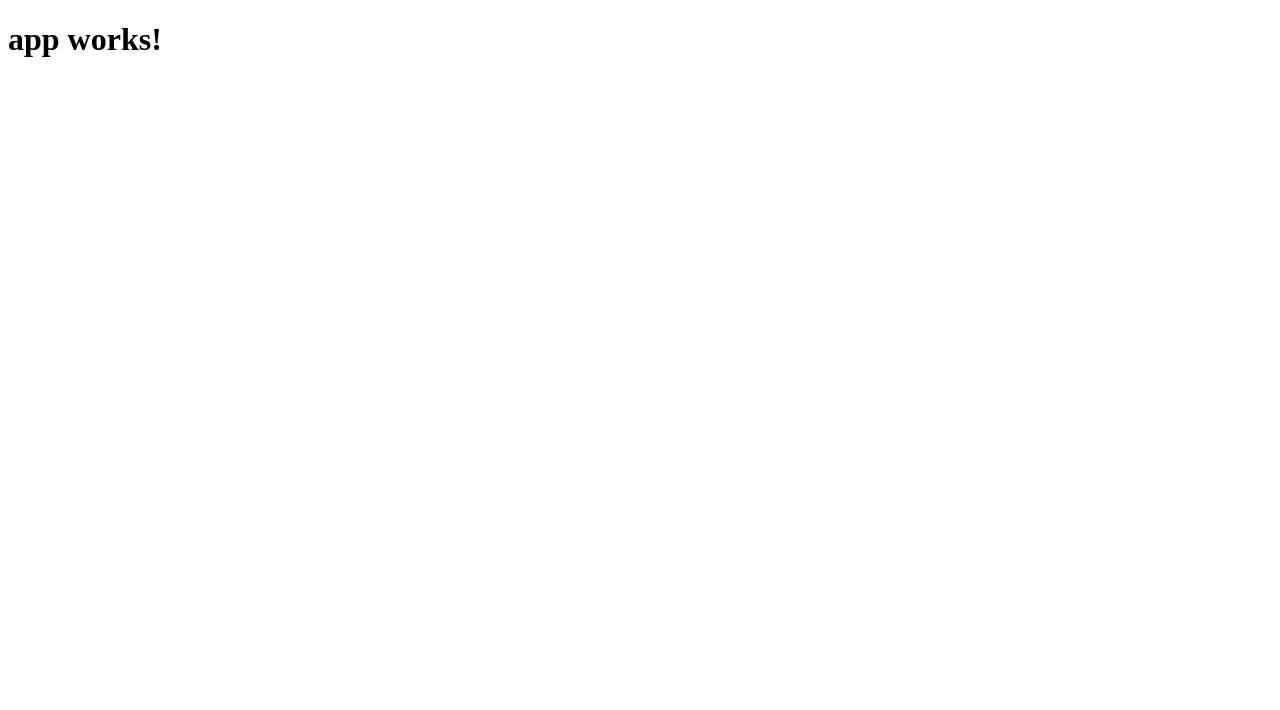
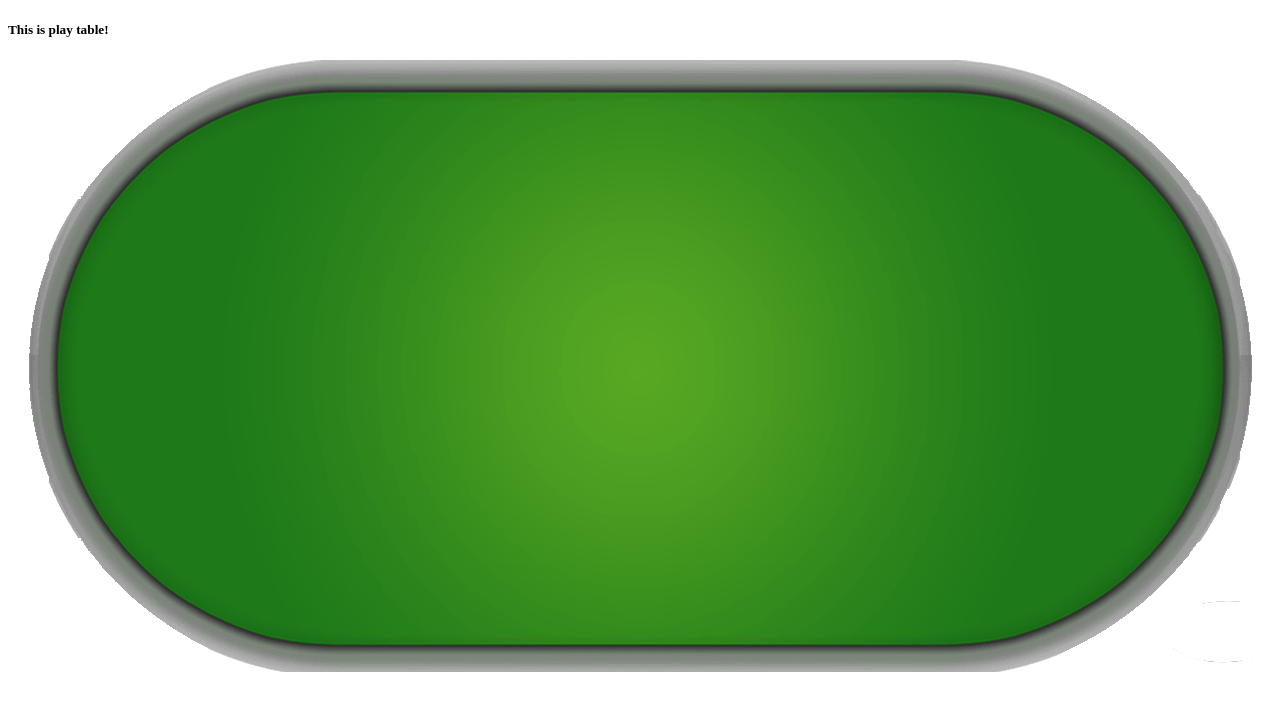
Before and after one commit to SG-Poul/poker-test-interface-Angular-4, an Angular app: page / in a window 1280 px wide. Shown: the top 710 px of the page. Built offline with nearby package versions, Linux system fonts and the light colour scheme.

Commit message:
init play-table module

```diff
--- a/src/app/app.component.html
+++ b/src/app/app.component.html
@@ -1,3 +1 @@
-<h1>
-  {{title}}
-</h1>
+<app-play-table></app-play-table>
--- a/src/app/app.module.ts
+++ b/src/app/app.module.ts
@@ -4,10 +4,12 @@ import { FormsModule } from '@angular/forms';
 import { HttpModule } from '@angular/http';
 
 import { AppComponent } from './app.component';
+import {PlayTableComponent} from './modules/play-table/play-table.component';
 
 @NgModule({
   declarations: [
-    AppComponent
+    AppComponent,
+    PlayTableComponent
   ],
   imports: [
     BrowserModule,
--- /dev/null
+++ b/src/app/modules/play-table/play-table.component.css
@@ -0,0 +1,6 @@
+#table {
+  max-width: 100%;
+  height: auto;
+  display: block;
+  margin: auto;
+}
--- /dev/null
+++ b/src/app/modules/play-table/play-table.component.html
@@ -0,0 +1,4 @@
+<h5>
+  {{title}}
+</h5>
+<img src="../../../assets/img/game_table.png" id="table">
--- /dev/null
+++ b/src/app/modules/play-table/play-table.component.ts
@@ -0,0 +1,13 @@
+/**
+ * Created by Delvi-U on 08.04.2017.
+ */
+import {Component} from '@angular/core';
+
+@Component({
+  selector: 'app-play-table',
+  templateUrl: './play-table.component.html',
+  styleUrls: ['./play-table.component.css']
+})
+export class PlayTableComponent {
+  title = 'This is play table!';
+}
```
Also changed, not shown: src/assets/img/game_table.png (added).
